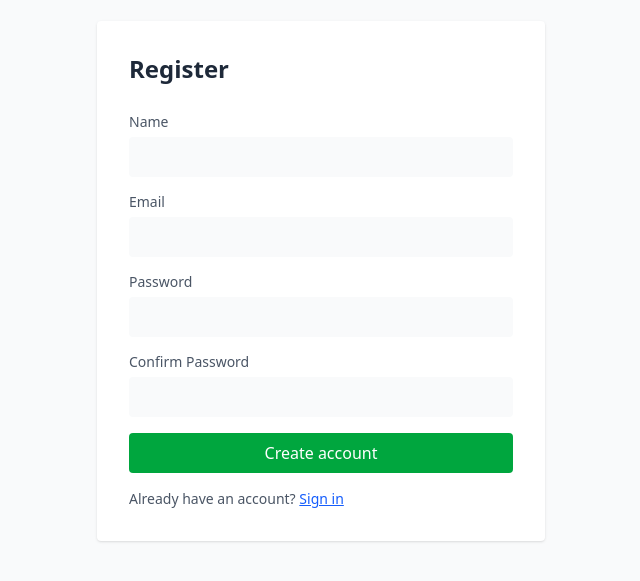
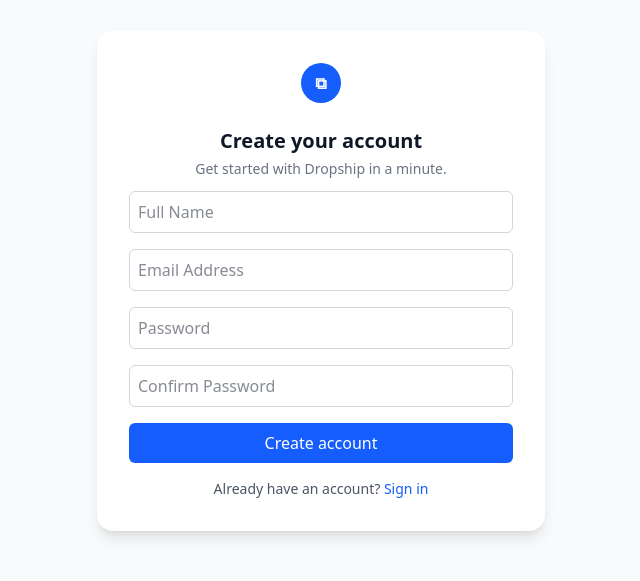
Before and after one commit to Naman-3200/hivehub, a React (Vite) app in the folder frontend/: page /register in a window 1280 px wide. Shown: the part 119-700 px from the top of the page, without its empty margins (319-959 px from the left). Built offline with nearby package versions, Linux system fonts and the light colour scheme.

Commit message:
Made UI Changes

```diff
--- a/frontend/src/pages/Login.jsx
+++ b/frontend/src/pages/Login.jsx
@@ -11,7 +11,7 @@ export default function Login() {
   const {
     register,
     handleSubmit,
-    formState: { errors },
+    formState: { errors, isSubmitting },
   } = useForm({ resolver: zodResolver(loginSchema) });
 
   async function onSubmit(data) {
@@ -24,61 +24,86 @@ export default function Login() {
       }
     } catch (err) {
       console.error(err);
-      alert(err.response?.data?.message || "Login failed");
+      alert(err?.response?.data?.message || "Login failed");
     }
   }
 
   return (
-    <div className="min-h-screen flex items-center justify-center bg-gray-50 dark:bg-gray-900">
-      <form
-        onSubmit={handleSubmit(onSubmit)}
-        className="w-full max-w-md bg-white dark:bg-gray-800 p-8 rounded shadow"
-      >
-        <h2 className="text-2xl font-semibold mb-6 text-gray-800 dark:text-gray-100">
-          Login
+    <div className="min-h-screen flex items-center justify-center bg-gray-50">
+      <div className="w-full max-w-md bg-white shadow-lg rounded-2xl p-8">
+        {/* Logo */}
+        <div className="flex justify-center mb-6">
+          <div className="h-10 w-10 rounded-full bg-blue-600 flex items-center justify-center text-white font-bold">
+            <span>⧉</span>
+          </div>
+        </div>
+
+        {/* Title */}
+        <h2 className="text-center text-xl font-semibold text-gray-900">
+          Sign in to Hive Hub
         </h2>
-
-        <label className="block mb-3">
-          <span className="text-sm text-gray-600 dark:text-gray-300">
-            Email
-          </span>
+        <p className="mt-1 text-center text-sm text-gray-500">
+          Welcome back! Sign in to your account below.
+        </p>
+        <div className="mt-6 flex gap-3"> <button className="w-full flex items-center justify-center border border-gray-300 rounded-md py-2 hover:bg-gray-50"> <img src="https://www.svgrepo.com/show/355037/google.svg" alt="Google" className="w-3 h-5 mr-2" /> Google </button> </div>
+        {/* Form */}
+        <form className="space-y-4" onSubmit={handleSubmit(onSubmit)} noValidate>
+          <div>
             <input
               {...register("email")}
               type="email"
-            className="mt-1 block w-full rounded border-gray-200 bg-gray-50 p-2 text-gray-800"
+              placeholder="Email Address"
+              autoComplete="email"
+              className="block mt-3 w-full rounded-md border border-gray-300 p-2 text-gray-900 focus:ring-2 focus:ring-blue-600 focus:border-blue-600"
             />
             {errors.email && (
               <p className="mt-1 text-sm text-red-600">{errors.email.message}</p>
             )}
-        </label>
+          </div>
 
-        <label className="block mb-4">
-          <span className="text-sm text-gray-600 dark:text-gray-300">
-            Password
-          </span>
+          <div>
             <input
               {...register("password")}
               type="password"
-            className="mt-1 block w-full rounded border-gray-200 bg-gray-50 p-2 text-gray-800"
+              placeholder="Password"
+              autoComplete="current-password"
+              className="block w-full rounded-md border border-gray-300 p-2 text-gray-900 focus:ring-2 focus:ring-blue-600 focus:border-blue-600"
             />
             {errors.password && (
               <p className="mt-1 text-sm text-red-600">
                 {errors.password.message}
               </p>
             )}
-        </label>
+          </div>
 
-        <button className="w-full bg-blue-600 text-white py-2 rounded hover:bg-blue-700">
-          Sign in
+          <button
+            type="submit"
+            disabled={isSubmitting}
+            className="w-full bg-blue-600 text-white py-2 rounded-md hover:bg-blue-700 transition disabled:opacity-60"
+          >
+            {isSubmitting ? "Signing in…" : "Sign In"}
           </button>
+        </form>
 
-        <p className="mt-4 text-sm text-gray-600 dark:text-gray-300">
-          Don't have an account?{" "}
-          <Link to="/register" className="text-blue-600 underline">
-            Register
+        {/* Forgot Password */}
+        <div className="mt-4 text-center">
+          <a href="#" className="text-sm text-blue-600 hover:underline">
+            Forgot your password?
+          </a>
+        </div>
+
+        {/* Register */}
+        <div className="mt-8 border-t pt-4 text-center">
+          <p className="text-sm text-gray-600">
+            New to Dropship?{" "}
+            <Link to="/register" className="text-blue-600 hover:underline">
+              Create account
             </Link>
           </p>
-      </form>
         </div>
+      </div>
+    </div>
+
+
   );
 }
--- a/frontend/src/pages/Register.jsx
+++ b/frontend/src/pages/Register.jsx
@@ -11,105 +11,146 @@ export default function Register() {
   const {
     register,
     handleSubmit,
-    formState: { errors },
+    formState: { errors, isSubmitting },
   } = useForm({ resolver: zodResolver(registerSchema) });
 
   async function onSubmit(data) {
     try {
       const res = await axios.post("http://localhost:8000/user/register", data);
-      // server returns created user but no token; we'll still set demo token or use server token if available
       const token = res.data?.token || "demo-token";
       localStorage.setItem("token", token);
       navigate("/");
     } catch (err) {
       console.error(err);
-      alert(err.response?.data?.message || "Registration failed");
+      alert(err?.response?.data?.message || "Registration failed");
     }
   }
 
   return (
-    <div className="min-h-screen flex items-center justify-center bg-gray-50 dark:bg-gray-900">
-      <form
-        onSubmit={handleSubmit(onSubmit)}
-        className="w-full max-w-md bg-white dark:bg-gray-800 p-8 rounded shadow"
+    <div className="min-h-screen flex items-center justify-center bg-gray-50">
+      <div className="w-full max-w-md bg-white shadow-lg rounded-2xl p-8">
+        {/* Logo */}
+        <div className="flex justify-center mb-6">
+          <div className="h-10 w-10 rounded-full bg-blue-600 flex items-center justify-center text-white font-bold">
+            {/* replace with your SVG/logo */}
+            <span>⧉</span>
+          </div>
+        </div>
+
+        {/* Title + subtitle */}
+        <h2 className="text-center text-xl font-semibold text-gray-900">
+          Create your account
+        </h2>
+        <p className="mt-1 text-center text-sm text-gray-500">
+          Get started with Dropship in a minute.
+        </p>
+{/*
+        Social auth
+        <div className="mt-6 flex gap-3">
+          <button
+            type="button"
+            className="w-1/2 flex items-center justify-center border border-gray-300 rounded-md py-2 hover:bg-gray-50"
           >
-        <h2 className="text-2xl font-semibold mb-6 text-gray-800 dark:text-gray-100">
-          Register
-        </h2>
+            <img
+              src="https://www.svgrepo.com/show/355037/google.svg"
+              alt="Google"
+              className="w-5 h-5 mr-2"
+            />
+            Google
+          </button>
+          <button
+            type="button"
+            className="w-1/2 flex items-center justify-center border border-gray-300 rounded-md py-2 hover:bg-gray-50"
+          >
+            <img
+              src="https://www.svgrepo.com/show/303128/apple-logo.svg"
+              alt="Apple"
+              className="w-5 h-5 mr-2"
+            />
+            Apple
+          </button>
+        </div> */}
 
-        <label className="block mb-3">
-          <span className="text-sm text-gray-600 dark:text-gray-300">Name</span>
+        {/* Divider */}
+        {/* <div className="flex items-center my-6">
+          <div className="flex-grow h-px bg-gray-300" />
+          <span className="px-3 text-sm text-gray-500">or sign up with email</span>
+          <div className="flex-grow h-px bg-gray-300" />
+        </div> */}
+
+        {/* Form */}
+        <form onSubmit={handleSubmit(onSubmit)} className="space-y-4">
+          <div>
             <input
               {...register("name")}
-            name="name"
               type="text"
-            className="mt-1 block w-full rounded border-gray-200 bg-gray-50 p-2 text-gray-800"
+              placeholder="Full Name"
+              className="block mt-3 w-full rounded-md border border-gray-300 p-2 text-gray-900 focus:ring-2 focus:ring-blue-600 focus:border-blue-600"
             />
             {errors.name && (
               <p className="mt-1 text-sm text-red-600">{errors.name.message}</p>
             )}
-        </label>
+          </div>
 
-        <label className="block mb-3">
-          <span className="text-sm text-gray-600 dark:text-gray-300">
-            Email
-          </span>
+          <div>
             <input
               {...register("email")}
-            name="email"
               type="email"
-            className="mt-1 block w-full rounded border-gray-200 bg-gray-50 p-2 text-gray-800"
+              placeholder="Email Address"
+              className="block w-full rounded-md border border-gray-300 p-2 text-gray-900 focus:ring-2 focus:ring-blue-600 focus:border-blue-600"
             />
             {errors.email && (
               <p className="mt-1 text-sm text-red-600">{errors.email.message}</p>
             )}
-        </label>
+          </div>
 
-        <label className="block mb-3">
-          <span className="text-sm text-gray-600 dark:text-gray-300">
-            Password
-          </span>
+          <div>
             <input
               {...register("password")}
-            name="password"
               type="password"
-            className="mt-1 block w-full rounded border-gray-200 bg-gray-50 p-2 text-gray-800"
+              placeholder="Password"
+              className="block w-full rounded-md border border-gray-300 p-2 text-gray-900 focus:ring-2 focus:ring-blue-600 focus:border-blue-600"
             />
             {errors.password && (
               <p className="mt-1 text-sm text-red-600">
                 {errors.password.message}
               </p>
             )}
-        </label>
+          </div>
 
-        <label className="block mb-4">
-          <span className="text-sm text-gray-600 dark:text-gray-300">
-            Confirm Password
-          </span>
+          <div>
             <input
               {...register("confirmPassword")}
-            name="confirmPassword"
               type="password"
-            className="mt-1 block w-full rounded border-gray-200 bg-gray-50 p-2 text-gray-800"
+              placeholder="Confirm Password"
+              className="block w-full rounded-md border border-gray-300 p-2 text-gray-900 focus:ring-2 focus:ring-blue-600 focus:border-blue-600"
             />
             {errors.confirmPassword && (
               <p className="mt-1 text-sm text-red-600">
                 {errors.confirmPassword.message}
               </p>
             )}
-        </label>
+          </div>
 
-        <button className="w-full bg-green-600 text-white py-2 rounded hover:bg-green-700">
-          Create account
+          <button
+            type="submit"
+            disabled={isSubmitting}
+            className="w-full bg-blue-600 text-white py-2 rounded-md hover:bg-blue-700 transition disabled:opacity-60"
+          >
+            {isSubmitting ? "Creating…" : "Create account"}
           </button>
+        </form>
 
-        <p className="mt-4 text-sm text-gray-600 dark:text-gray-300">
+        {/* Footer links */}
+        <div className="mt-4 text-center">
+          <p className="text-sm text-gray-600">
             Already have an account?{" "}
-          <Link to="/login" className="text-blue-600 underline">
+            <Link to="/login" className="text-blue-600 hover:underline">
               Sign in
             </Link>
           </p>
-      </form>
+        </div>
+      </div>
     </div>
   );
 }
```
Lines whose indentation alone changed are shown as unchanged.
